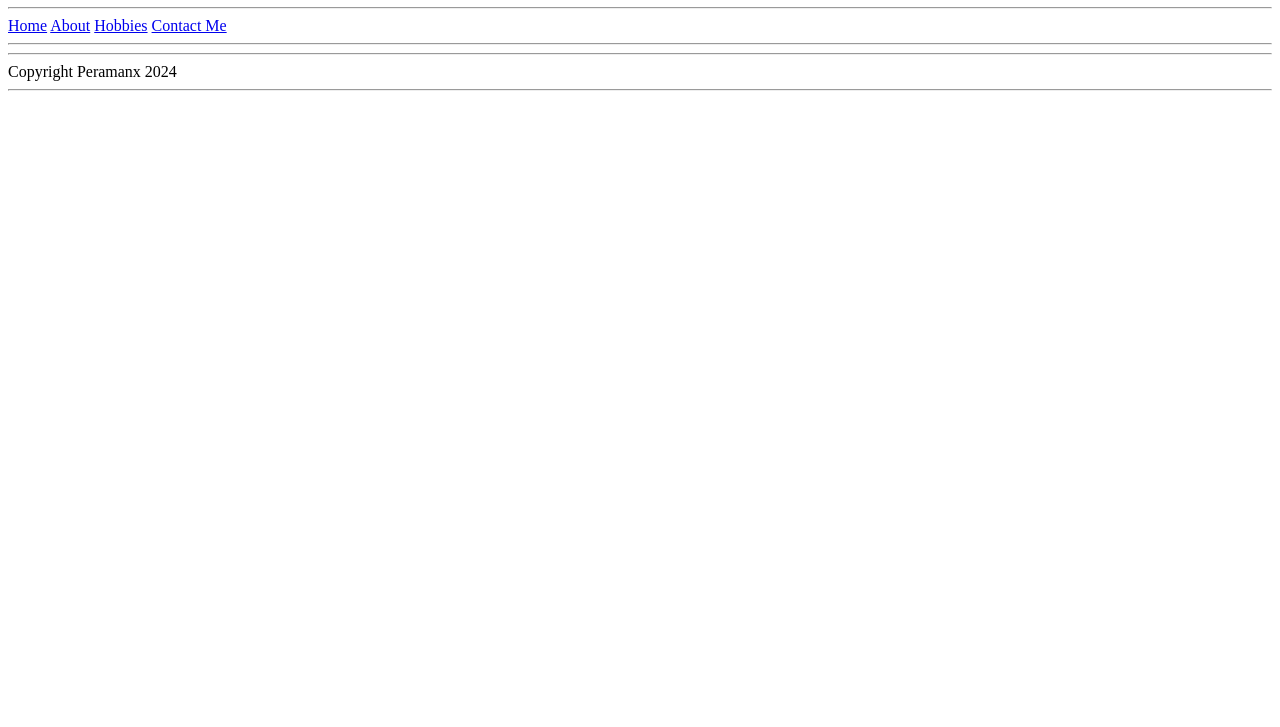
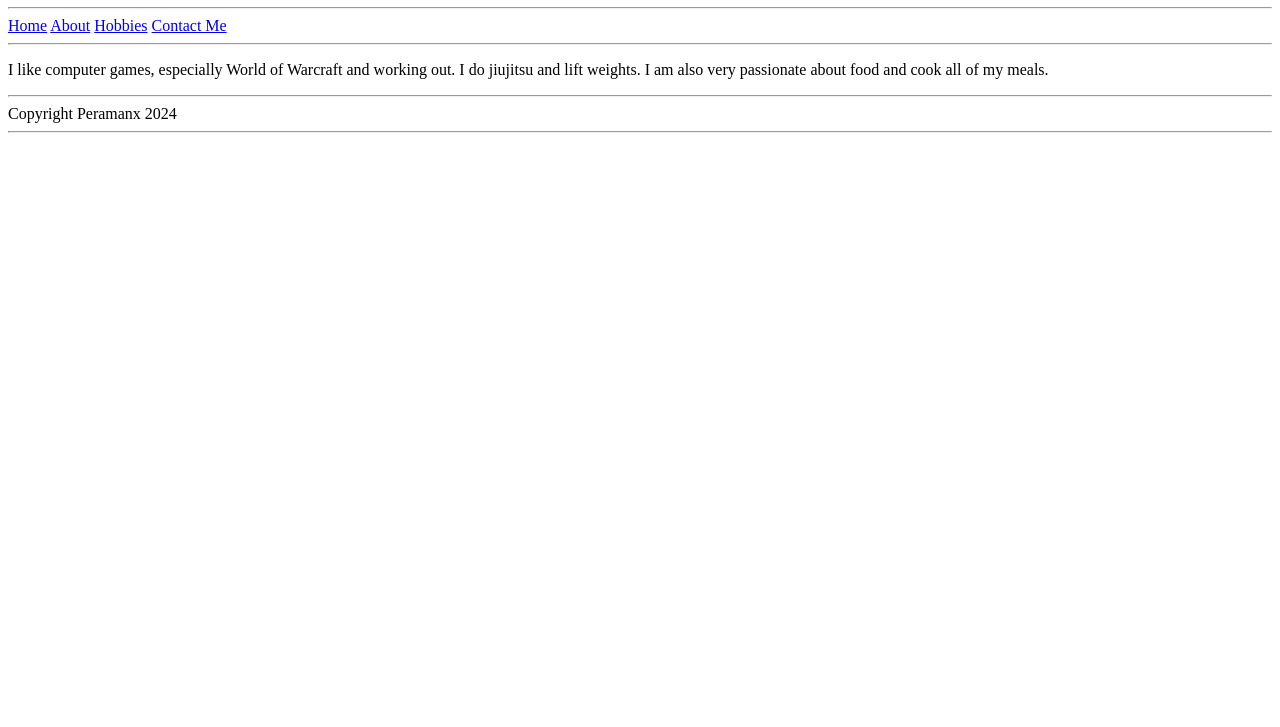
Before and after one commit to Peramanx/capstone01, a plain HTML site: page public/hobbies.html in a window 1280 px wide. Shown: the part 73-800 px from the top of the page. Drawn offline with Linux system fonts and the light colour scheme.

Commit message:
Add files via upload
korjattu sivuja

```diff
--- a/public/hobbies.html
+++ b/public/hobbies.html
@@ -11,6 +11,7 @@
     <a href="../index.html">Home</a> <a href="./about.html">About</a> <a href="./hobbies.html">Hobbies</a>
     <a href="./contact.html">Contact Me</a>
     <hr />
+    <p>I like computer games, especially World of Warcraft and working out. I do jiujitsu and lift weights. I am also very passionate about food and cook all of my meals.</p>
     <hr />
     <footer>
         Copyright Peramanx 2024
```
